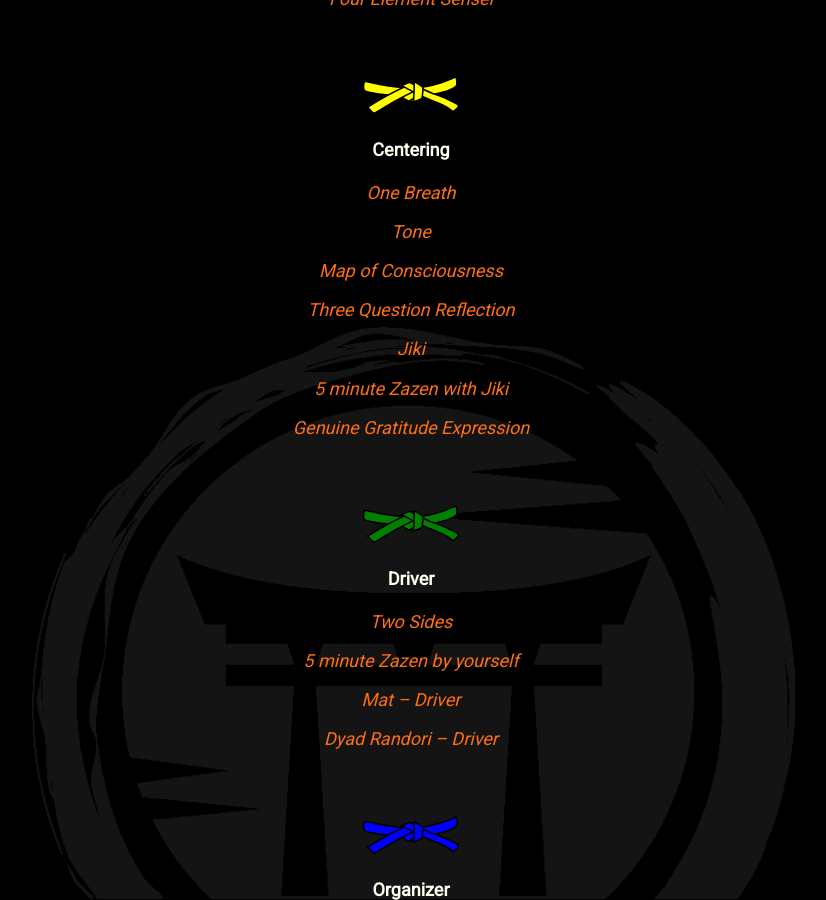
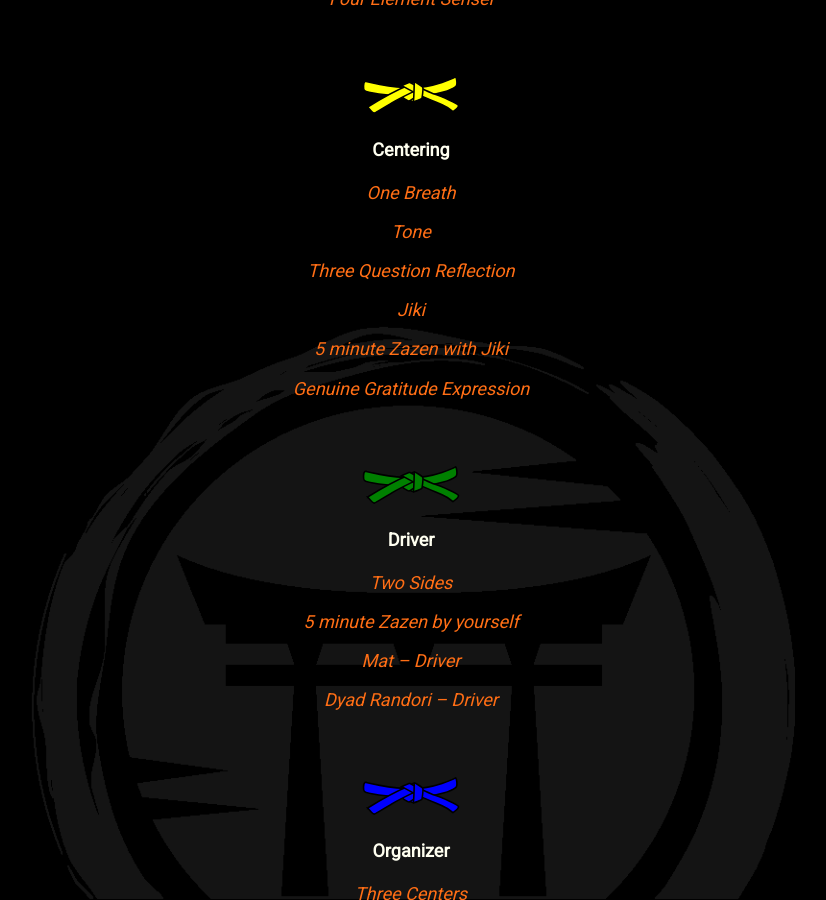
Before and after one commit to mindset-dojo/mindset-dojo.github.io, a Jekyll site: the page built from program.md, in a window 1280 px wide and 900 px high, scrolled down 1703 px. Shown: the whole window, without its empty margins (229-1055 px from the left). Built offline with Jekyll 4.4.1, drawn with Linux system fonts in a browser that asks for light colours; some web fonts are replaced.

Commit message:
refactor(program): replace insight articles with form.

```diff
--- a/_data/sections/program.yaml
+++ b/_data/sections/program.yaml
@@ -51,9 +51,7 @@
             - label: One Breath
               url: /forms/one-breath/
             - label: Tone
-              url: /insights/tone/
-            - label: Map of Consciousness
-              url: /insights/map-of-consciousness/
+              url: /forms/tone/
             - label: Three Question Reflection
               url: /forms/three-question-reflection/
             - label: Jiki
```
